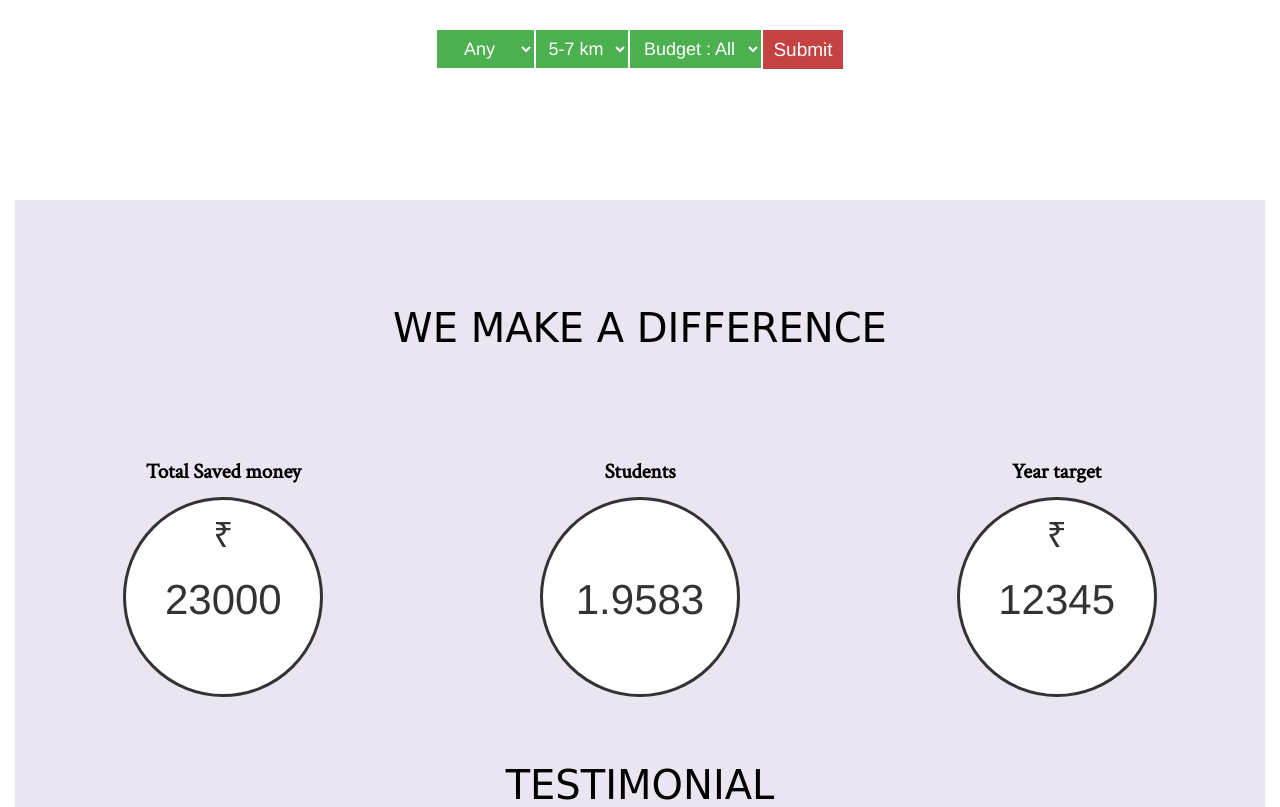
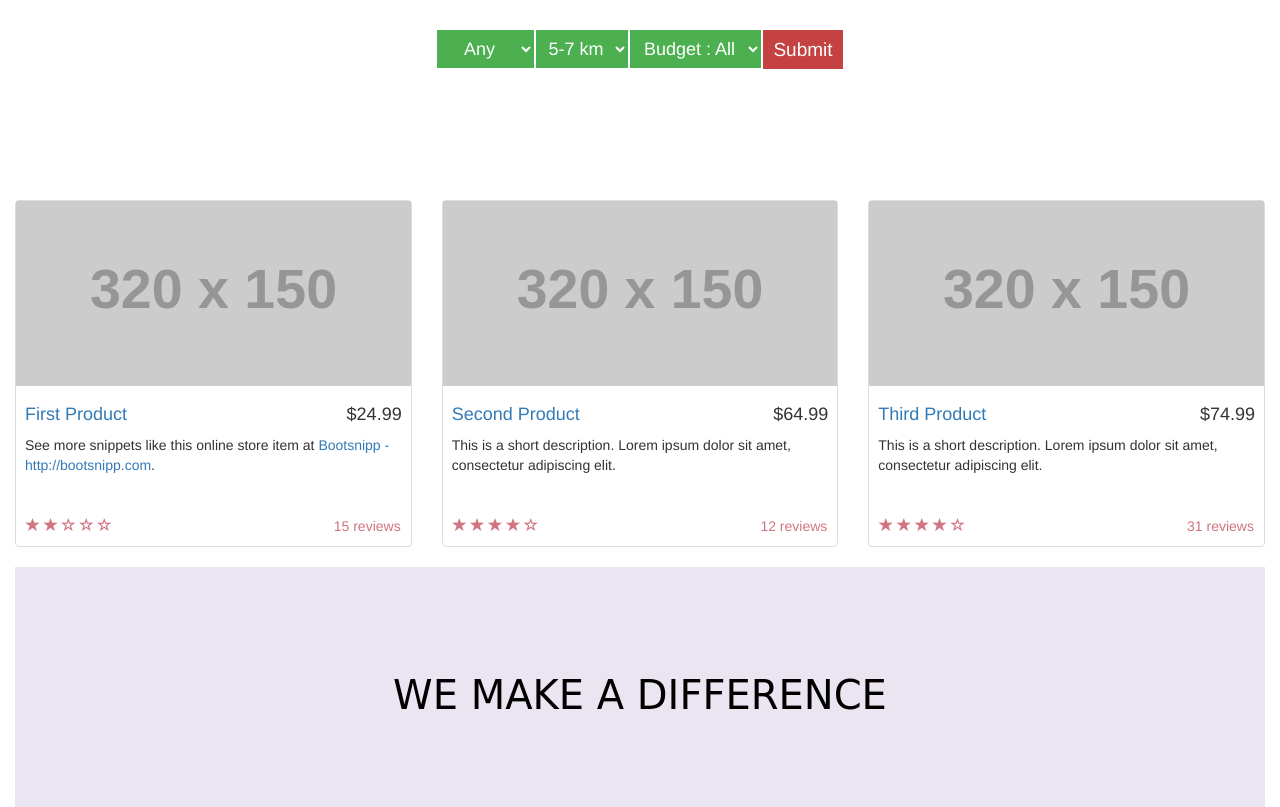
Before and after one commit to anonymous043044/getaroof, a CodeIgniter app: page /startup/index.php/home/index in a window 1280 px wide. Shown: the part 308-1115 px from the top of the page. Run offline with CodeIgniter, Linux system fonts and the light colour scheme; grey boxes labelled with a size stand in for pictures from a placeholder-image service; some libraries are stand-ins or nearby versions; some web fonts are replaced.

Commit message:
about done

```diff
--- a/application/config/database.php
+++ b/application/config/database.php
@@ -77,7 +77,7 @@ $db['default'] = array(
 	'dsn'	=> '',
 	'hostname' => 'localhost',
 	'username' => 'root',
-	'password' => 'astrokick',
+	'password' => '12345',
 	'database' => 'trial_startup',
 	'dbdriver' => 'mysqli',
 	'dbprefix' => '',
--- a/application/views/homepage.php
+++ b/application/views/homepage.php
@@ -78,6 +78,33 @@ defined('BASEPATH') OR exit('No direct script access allowed');
 			padding-top: 200px;
 		}
 		/*letter drop this is style*/
+		.caption {
+    height: 130px;
+    overflow: hidden;
+}
+
+.caption h4 {
+    white-space: nowrap;
+}
+
+.thumbnail img {
+    width: 100%;
+}
+
+.ratings {
+    padding-right: 10px;
+    padding-left: 10px;
+    color: #d17581;
+}
+
+.thumbnail {
+    padding: 0;
+}
+
+.thumbnail .caption-full {
+    padding: 9px;
+    color: #333;
+}
 
 	</style>
 
@@ -161,12 +188,85 @@ defined('BASEPATH') OR exit('No direct script access allowed');
 		</div>
 		<!-- this is input form end  -->
 
+
+
+		<!-- trending property here -->
+                <div class="row">
+
+                    <div class="col-sm-4 col-lg-4 col-md-4">
+                        <div class="thumbnail">
+                            <img src="http://placehold.it/320x150" alt="">
+                            <div class="caption">
+                                <h4 class="pull-right">$24.99</h4>
+                                <h4><a href="#">First Product</a>
+                                </h4>
+                                <p>See more snippets like this online store item at <a target="_blank" href="http://www.bootsnipp.com">Bootsnipp - http://bootsnipp.com</a>.</p>
+                            </div>
+                            <div class="ratings">
+                                <p class="pull-right">15 reviews</p>
+                                <p>
+                                    <span class="glyphicon glyphicon-star"></span>
+                                    <span class="glyphicon glyphicon-star"></span>
+                                    <span class="glyphicon glyphicon-star-empty"></span>
+                                    <span class="glyphicon glyphicon-star-empty"></span>
+                                    <span class="glyphicon glyphicon-star-empty"></span>
+                                </p>
+                            </div>
+                        </div>
+                    </div>
+
+                    <div class="col-sm-4 col-lg-4 col-md-4">
+                        <div class="thumbnail">
+                            <img src="http://placehold.it/320x150" alt="">
+                            <div class="caption">
+                                <h4 class="pull-right">$64.99</h4>
+                                <h4><a href="#">Second Product</a>
+                                </h4>
+                                <p>This is a short description. Lorem ipsum dolor sit amet, consectetur adipiscing elit.</p>
+                            </div>
+                            <div class="ratings">
+                                <p class="pull-right">12 reviews</p>
+                                <p>
+                                    <span class="glyphicon glyphicon-star"></span>
+                                    <span class="glyphicon glyphicon-star"></span>
+                                    <span class="glyphicon glyphicon-star"></span>
+                                    <span class="glyphicon glyphicon-star"></span>
+                                    <span class="glyphicon glyphicon-star-empty"></span>
+                                </p>
+                            </div>
+                        </div>
+                    </div>
+
+                    <div class="col-sm-4 col-lg-4 col-md-4">
+                        <div class="thumbnail">
+                            <img src="http://placehold.it/320x150" alt="">
+                            <div class="caption">
+                                <h4 class="pull-right">$74.99</h4>
+                                <h4><a href="#">Third Product</a>
+                                </h4>
+                                <p>This is a short description. Lorem ipsum dolor sit amet, consectetur adipiscing elit.</p>
+                            </div>
+                            <div class="ratings">
+                                <p class="pull-right">31 reviews</p>
+                                <p>
+                                    <span class="glyphicon glyphicon-star"></span>
+                                    <span class="glyphicon glyphicon-star"></span>
+                                    <span class="glyphicon glyphicon-star"></span>
+                                    <span class="glyphicon glyphicon-star"></span>
+                                    <span class="glyphicon glyphicon-star-empty"></span>
+                                </p>
+                            </div>
+                        </div>
+                    </div>
+                </div>
+
+                <!-- trending property here -->
 		<!-- this is what  we make differ -->
 		<div style="background-color: #EAE5F1; width: 100%;" class="container-fluid"><!-- background color -->
 			<div><!-- difference box-->
 				<p id="make_differ_text" style="margin-bottom: 100px ; margin-top: 100px">WE MAKE A DIFFERENCE</p>
 			</div>
-			<div class="row" style="text-align: center; margin-top: 40px; margin-bottom: 40px;"><!-- make a differ -->
+			<div class="row " style="text-align: center; margin-top: 40px; margin-bottom: 40px;"><!-- make a differ -->
 				<div class="col-sm-4 " >
 					<p id="differ_text"> Total Saved money</p>
 					<div class="differ_border" style="padding-top: 10px; background-color: white;">
@@ -340,7 +440,7 @@ defined('BASEPATH') OR exit('No direct script access allowed');
 
 			On the other end of the spectrum is Gaurav, an IIT Delhi and Booth School of Business graduate, who worked as a proprietary portfolio manager with Morgan Stanley across asset classes, commodities, and debt.
 
-			It so happened that they met through Gaurav’s ex-IIT batchmate at the time when they were both contemplating entrepreneurship. Around August 2015, t
+			It so happened that they met through Gaurav’s ex-IIT batchmate at the time when they were both contemplating entrepreneurship. Around August 2015, t <a href="#">More</a>
 
 			.
 		</div>
--- a/css/stylehome.css
+++ b/css/stylehome.css
@@ -10,7 +10,7 @@ body{
        overflow-x: hidden !important;
         overflow-y: scroll;
         width: 100%;
-}*/
+}
 /*this is navbar styling*/
 .navbar {
     margin-bottom: 0;
```
